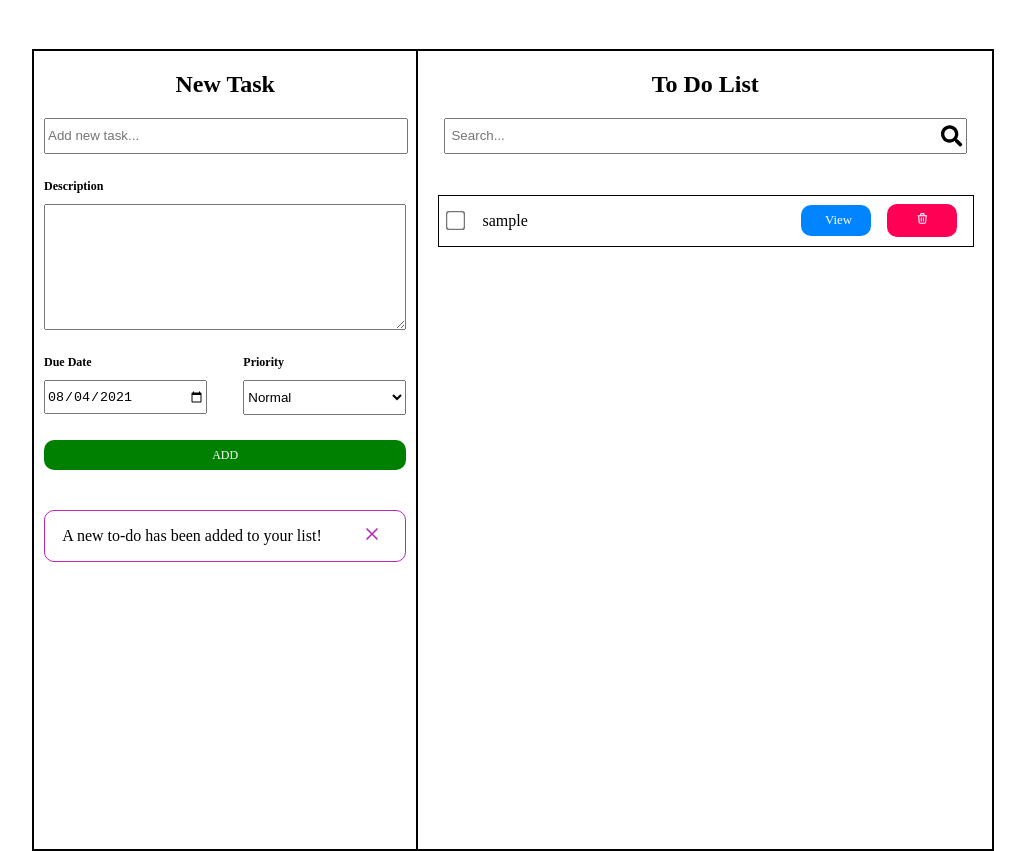
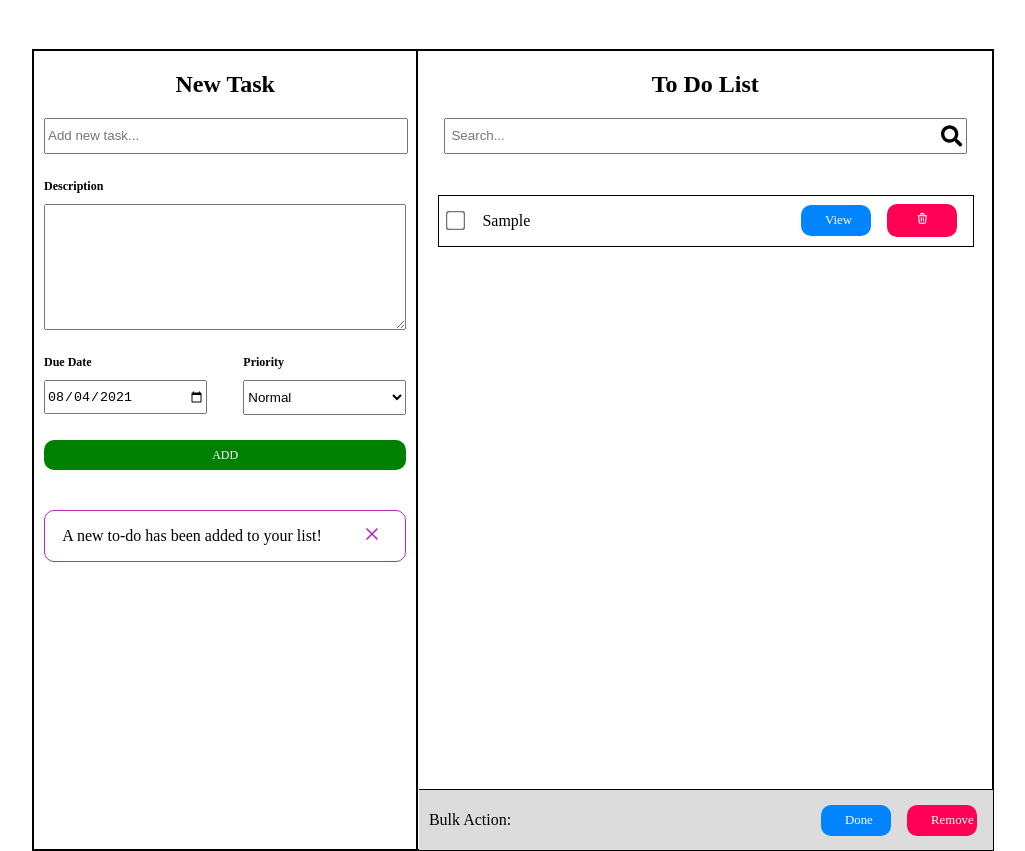
Before and after one commit to anniedo247/sotatek-todolist, a React (Create React App) app: page / in a window 1280 px wide. Both pictures are taken after typing "Sample", "Sample" into the empty fields and a click on the button "ADD". Shown: the whole page, without its empty margins (127-1152 px from the left). Built offline with nearby package versions, Linux system fonts and the light colour scheme.

Commit message:
sort by dueDate

```diff
--- a/src/components/UI/ToDoList.css
+++ b/src/components/UI/ToDoList.css
@@ -32,3 +32,25 @@ input[type="checkbox"] {
   margin: 10px;
   cursor: pointer;
 }
+.bulk-action {
+  display: flex;
+  flex-direction: row;
+  justify-content: space-between;
+  align-items: center;
+  background-color: gainsboro;
+  border-top: 1px solid black;
+  width: 59.8%;
+  height: 60px;
+  position: fixed;
+  bottom: 0;
+  right: 0;
+
+}
+.bulk-action p {
+  margin-left: 10px;
+}
+.bulk-action__button {
+  display: flex;
+  flex-direction: row;
+
+}
--- a/src/components/UI/ToDoList.js
+++ b/src/components/UI/ToDoList.js
@@ -1,60 +1,50 @@
-import React, {useContext,useState,useEffect} from 'react';
-import './ToDoList.css'
+import React, { useContext, useState, useEffect } from "react";
+import "./ToDoList.css";
 import { TodoContext } from "../context/TodoContext";
-import Button from '../shared/Button';
+import Button from "../shared/Button";
 import { ACTIONS } from "../reducer/TodoReducer";
-import { HiOutlineTrash } from 'react-icons/hi';
-import Search from '../shared/Search'
+import { HiOutlineTrash } from "react-icons/hi";
+import Search from "../shared/Search";
 
 const ToDoList = () => {
-  const {todos,dispatch} = useContext(TodoContext)
-  const [filterTodos, setFilteredTodos] = useState([])
+  const { todos, dispatch } = useContext(TodoContext);
+  const [filterTodos, setFilteredTodos] = useState([]);
 
-  const [searchInput,setSearchInput] = useState('')
+  const [searchInput, setSearchInput] = useState("");
 
   const handleSearchChange = (e) => {
     setSearchInput(e.target.value);
   };
-  useEffect(()=>{
-    let newTodos = todos.filter((t)=>t.title.toLowerCase().startsWith(searchInput.toLowerCase()));
+  useEffect(() => {
+    let newTodos = todos.filter((t) =>
+      t.title.toLowerCase().startsWith(searchInput.toLowerCase())
+    ).sort((a,b)=> new Date(a.dueDate) - new Date(b.dueDate));
     setFilteredTodos(newTodos);
-},[searchInput, todos])
+  }, [searchInput, todos]);
+
   return (
     <div>
       <h2>To Do List</h2>
-      <Search searchInput={searchInput}
-                onChange={handleSearchChange}
-                 ></Search>
-      <div className='todo-list'>
+      <Search searchInput={searchInput} onChange={handleSearchChange}></Search>
+      <div className="todo-list">
         <ul>
           {filterTodos.map((item) => (
-          <li
-            key={item.id}
-          >
-            <div className='todo-item'>
+            <li key={item.id}>
+              <div className="todo-item">
                 <input
-                className='checkbox'
-                type='checkbox'
-                onClick={() =>
-                  dispatch({
-                    type: ACTIONS.TOGGLE,
-                    payload: {
-                      id: item.id,
-                    },
-                  })
-                }
+                  className="checkbox"
+                  type="checkbox"
+
                 />
-              <p className='checkbox-title'>
-                {item.title}
-              </p>
+                <p className="checkbox-title">{item.title.charAt(0).toUpperCase() + item.title.slice(1)}</p>
               </div>
-            <div className='todo-item'>
-              <Button  inverse='inverse' size='small'>
+              <div className="todo-item">
+                <Button inverse="inverse" size="small">
                   View
                 </Button>
                 <Button
-              danger='danger'
-                size='small'
+                  danger="danger"
+                  size="small"
                   onClick={() =>
                     dispatch({
                       type: ACTIONS.REMOVE,
@@ -64,15 +54,25 @@ const ToDoList = () => {
                     })
                   }
                 >
-                <HiOutlineTrash/>
-
+                  <HiOutlineTrash />
                 </Button>
               </div>
             </li>
           ))}
         </ul>
       </div>
+      <div className="bulk-action">
+        <p>Bulk Action:</p>
+        <div className='bulk-action__button'>
+          <Button inverse="inverse" size="small">
+            Done
+          </Button>
+          <Button danger="danger" size="small">
+            Remove
+          </Button>
         </div>
-  )
-}
+      </div>
+    </div>
+  );
+};
 export default ToDoList;
```
Lines whose indentation alone changed are shown as unchanged.
